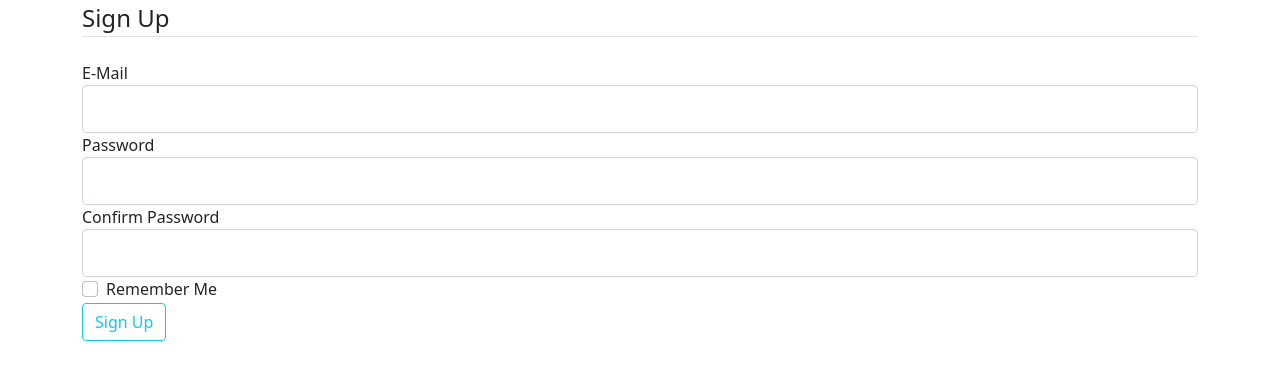
After one commit to BenMcLean981/flask-todo, a Flask app: page /user/sign-up in a window 1280 px wide. The commit adds this page. Shown: the top 380 px of the page. Run offline with Flask 2, Linux system fonts and the light colour scheme.

Commit message:
Setting up sign-up and sign-in.

```diff
--- a/todo/templates/base.html
+++ b/todo/templates/base.html
@@ -6,14 +6,18 @@
     </head>
     <body>
         <header></header>
-        <main>
-            <div class="row">
-                <div class="col-md-2"></div>
-                <div class="col-md">
-                    {% block content %}{% endblock %}
-                </div>
-                <div class="col-md-2"></div>
-            </div>
+        <main class="container-md">
+            {% with messages = get_flashed_messages(with_categories=true) %}
+            {% if messages %}
+                <ul class="ps-0">
+                    {% for category, message in messages %}
+                    <li class="alert alert-{{category}}" style="list-style-type: none;">{{ message }}</li>
+                    {% endfor %}
+                </ul>
+            {% endif %}
+            {% endwith %}
+
+            {% block content %}{% endblock %}
         </main>
         <footer></footer>
     </body>
--- /dev/null
+++ b/todo/user/forms.py
@@ -0,0 +1,31 @@
+from flask_wtf import FlaskForm
+from wtforms import StringField, SubmitField, BooleanField
+from wtforms.validators import DataRequired, Length, Email, EqualTo
+
+
+class SignInForm(FlaskForm):
+    """Form to be used to sign in users"""
+
+    email = StringField(
+        "E-Mail",
+        validators=[DataRequired(), Length(min=0, max=320), Email()],
+    )
+    password = StringField("Password", validators=[DataRequired()])
+    remember = BooleanField("Remember Me")
+    submit = SubmitField("Sign In")
+
+
+class SignUpForm(FlaskForm):
+    """Form to be used to sign up users"""
+
+    email = StringField(
+        "E-Mail",
+        validators=[DataRequired(), Length(min=0, max=320), Email()],
+    )
+    password = StringField("Password", validators=[DataRequired()])
+    confirm_password = StringField(
+        "Confirm Password",
+        validators=[DataRequired(), EqualTo("password")],
+    )
+    remember = BooleanField("Remember Me")
+    submit = SubmitField("Sign Up")
--- /dev/null
+++ b/todo/user/templates/sign-up.html
@@ -0,0 +1,59 @@
+{% extends "base.html" %}
+
+{% block content %}
+<div>
+        <form action="" method="post" class="form" role="form">
+            {{ form.csrf_token()}}
+            <fieldset class="form-group">
+                <legend class="border-bottom mb-4">Sign Up</legend>
+                <div class="form-group">
+                    {{ form.email.label(class="form-control-label") }}
+                    {% if form.email.errors %}
+                        {{ form.email(class="form-control form-control-lg is-invalid") }}
+                        <div class="invalid-feedback">
+                            {% for error in form.email.errors %}
+                                <span>{{ error }}</span>
+                            {% endfor %}
+                        </div>
+                    {% else %}
+                        {{ form.email(class="form-control form-control-lg") }}
+                    {% endif %}
+                </div>
+                <div class="form-group">
+                    {{ form.password.label(class="form-control-label") }}
+                    {% if form.password.errors %}
+                        {{ form.password(class="form-control form-control-lg is-invalid", type="password") }}
+                        <div class="invalid-feedback">
+                            {% for error in form.password.errors %}
+                                <span>{{ error }}</span>
+                            {% endfor %}
+                        </div>
+                    {% else %}
+                        {{ form.password(class="form-control form-control-lg", type="password") }}
+                    {% endif %}
+                </div>
+                <div class="form-group">
+                    {{ form.confirm_password.label(class="form-control-label") }}
+                    {% if form.confirm_password.errors %}
+                        {{ form.confirm_password(class="form-control form-control-lg is-invalid", type="password") }}
+                        <div class="invalid-feedback">
+                            {% for error in form.confirm_password.errors %}
+                                <span>{{ error }}</span>
+                            {% endfor %}
+                        </div>
+                    {% else %}
+                        {{ form.confirm_password(class="form-control form-control-lg", type="password") }}
+                    {% endif %}
+                </div>
+                <div class="form-check">
+                    {{ form.remember(class="form-check-input") }}
+                    {{ form.remember.label(class="form-check-label") }}
+                </div>
+            </fieldset>
+            <div class="form-group">
+                {{ form.submit(class="btn btn-outline-info") }}
+            </div>
+        </form>
+</div>
+
+{% endblock %}
--- a/todo/user/views.py
+++ b/todo/user/views.py
@@ -1,6 +1,13 @@
 """User blueprint for anything related to the user"""
 
-from flask import Blueprint, render_template
+from flask import Blueprint, flash, redirect, render_template, url_for
+from flask_login import login_user
+
+from werkzeug.security import (
+    check_password_hash,
+    generate_password_hash,
+)
+from todo.user.forms import SignInForm, SignUpForm
 
 from .models import User
 from ..database import db
@@ -12,6 +19,68 @@ user_blueprint = Blueprint("user", __name__, template_folder="templates")
 def view_user(user_id: int):
     """Simple user viewing page."""
 
-    user = db.session.query(User).filter_by(user_id=user_id).first()
+    user = User.query.filter_by(user_id=user_id).first()
 
     return render_template("user.html", user=user)
+
+
+@user_blueprint.route("/user/sign-in", methods=["GET"])
+def view_sign_in():
+    """Form page to handle signing in"""
+    form = SignInForm()
+
+    return render_template("sign-in.html", form=form)
+
+
+@user_blueprint.route("/user/sign-in", methods=["POST"])
+def sign_in():
+    """Handle sign-in form submission"""
+    form = SignInForm()
+    if form.validate_on_submit():
+        user: User = User.query.filter_by(email=form.email.data).first()
+        if user is None:
+            flash("Sign-in unsuccessful, no user with e-mail.", "danger")
+            return render_template("sign-in.html", form=form)
+        elif not check_password_hash(user.password_hash, form.password.data):
+            flash("Sign-in unsuccessful, password incorrect!", "danger")
+            return render_template("sign-in.html", form=form)
+        else:
+            login_user(user, remember=form.remember.data)
+            return redirect(url_for("user.view_user", user_id=user.user_id))
+    else:
+        return render_template("sign-in.html", form=form)
+
+
+@user_blueprint.route("/user/sign-up", methods=["GET"])
+def view_sign_up():
+    """Form page to show signing up"""
+    form = SignUpForm()
+    return render_template("sign-up.html", form=form)
+
+
+@user_blueprint.route("/user/sign-up", methods=["POST"])
+def sign_up():
+    """Handle sign-up form submission"""
+    form = SignUpForm()
+    if form.validate_on_submit():
+        email = form.email.data
+        password = form.password.data
+        # bcrypt is an alternative that is supposedly more
+        # secure, but not necessary for this project
+        password_hash = generate_password_hash(password)
+
+        existing_user = db.session.query(User).filter_by(email=email).first()
+        if existing_user:
+            flash(
+                "Sign-up unsuccessful, user with that e-mail already exists.",
+                "danger",
+            )
+            return render_template("sign-up.html", form=form)
+        else:
+            user = User(email=email, password_hash=password_hash)  # type: ignore
+            db.session.add(user)
+            db.session.commit()
+            login_user(user, remember=form.remember.data)
+            return redirect(url_for("user.view_user", user_id=user.user_id))
+    else:
+        return render_template("sign-up.html", form=form)
```
Also changed, not shown: todo/app.py (+15 -0 lines), todo/user/models.py (+27 -4 lines), todo/user/templates/sign-in.html (added, +50 -0 lines).
